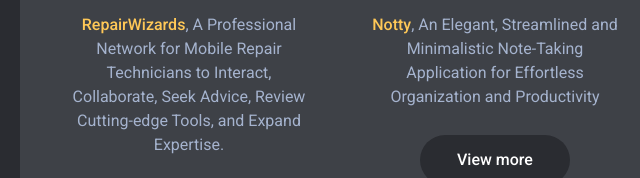
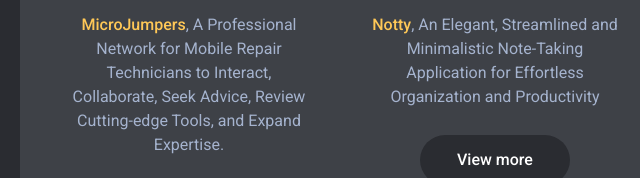
Before and after one commit to AlWaleedMusa/Portfolio, a plain HTML site: page index.html in a window 1280 px wide. Shown: the part 1575-1753 px from the top of the page, 145-785 px from the left. Drawn offline with nearby package versions, Linux system fonts and the light colour scheme.

Commit message:
fix: project name changed

```diff
--- a/index.html
+++ b/index.html
@@ -191,7 +191,7 @@
                 <div class="card" style="background-color: transparent; border: none;">
                     <img src="/static/img/AdobeStock_155397771.jpg" class="card-img-top" style="border-radius: 10px; max-height: 208px;" alt="project image">
                     <div class="card-body" style="background-color: transparent; color: #a5b3ce;">
-                    <p class="card-text"><span style="font-weight: 500; color: #ffc857;">RepairWizards</span>, A Professional Network for Mobile Repair Technicians to Interact, Collaborate, Seek Advice, Review Cutting-edge Tools, and Expand Expertise.</p>
+                    <p class="card-text"><span style="font-weight: 500; color: #ffc857;">MicroJumpers</span>, A Professional Network for Mobile Repair Technicians to Interact, Collaborate, Seek Advice, Review Cutting-edge Tools, and Expand Expertise.</p>
                     </div>
                     <div class="d-flex justify-content-center">
                     <button class="button view-more-button">View more</button>
```
